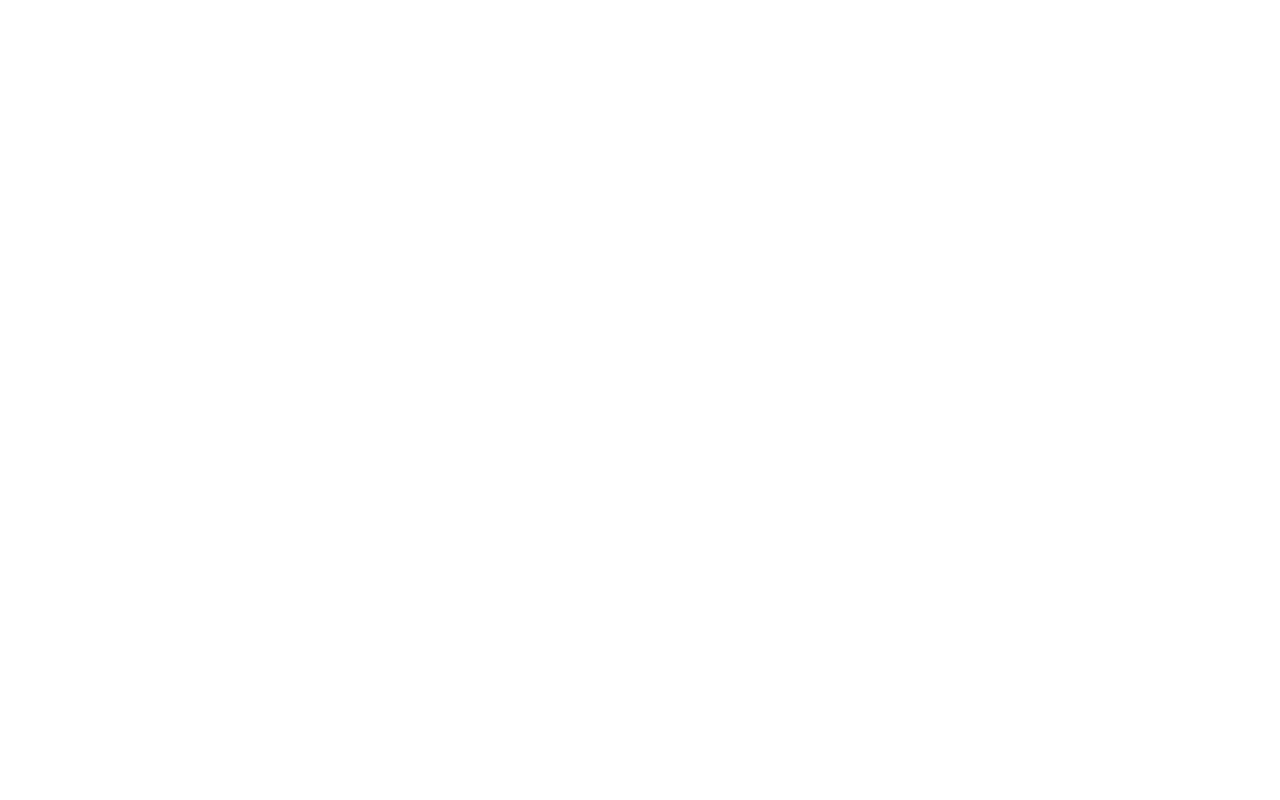
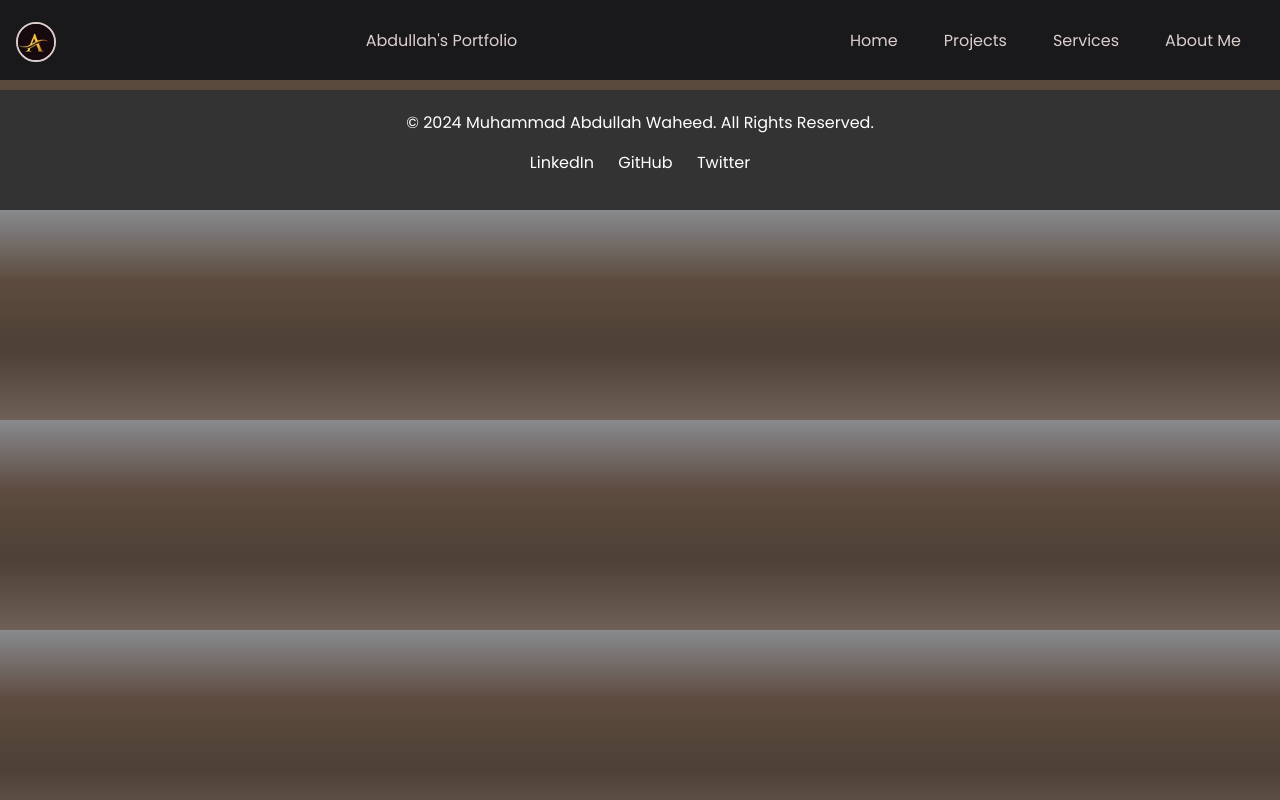
Before and after one commit to Muhammad-Abdullah-Waheed/portfolio-website, a plain HTML site: page services.html in a window 1280 px wide. Drawn offline with nearby package versions, Linux system fonts and the light colour scheme.

Commit message:
servises file's theme setting

```diff
--- /dev/null
+++ b/services-style.css
@@ -0,0 +1,177 @@
+:root {
+    --background-color: rgb(25, 25, 28);
+    --primary-color: rgb(221, 206, 206);
+    --secondary-color: rgb(81, 91, 92);
+    --navbar-height: 10vh;
+}
+
+*{
+    margin: 0;
+    padding: 0;
+    box-sizing: border-box;
+}
+
+body {
+    /* background-color: var(--background-color); */
+    background: linear-gradient(rgba(131, 134, 138, 0.966),#5d4b3f, #4d4035, #6e6056);
+    color: var(--primary-color);
+    font-family: "Poppins", sans-serif;
+}
+
+nav {
+    display: flex;
+    justify-content: space-between;
+    align-items: center;
+    height: var(--navbar-height);
+    padding: 1rem;
+    position: sticky;
+    top: 0;
+    margin-bottom: 10px;
+    background-color: var(--background-color);
+    z-index: 1000;
+}
+
+.hamburger {
+    display: none;
+    font-size: 32px;
+    cursor: pointer;
+    color: var(--primary-color);
+}
+
+.navbar-logo {
+    height: 40px;
+    width: 40px;
+    border-radius: 50%;
+    border: 2px solid var(--primary-color);
+    margin-top: 11px;
+    margin-left: 0px;
+    object-fit: cover;
+}
+
+nav ul {
+    display: flex;
+    justify-content: space-around;
+}
+
+nav ul li {
+    list-style: none;
+    margin: 8px;
+    padding: 8px 15px;
+    border-radius: 13px;
+    font-size: 1rem;
+}
+
+nav ul li a {
+    color: var(--primary-color);
+    text-decoration: none;
+}
+
+nav ul li a:hover {
+    color: black;
+    font-size: 1.01rem;
+}
+
+nav ul li:hover {
+    background-color: rgb(96, 143, 76);
+    color: #ffffff;
+}
+
+@media (max-width: 768px) {
+    .hamburger {
+        display:block;
+        /* width: 50px;
+        height: 50px; */
+        font-size: 35px;
+    }
+
+    .right {
+        display: none;
+        flex-direction: column;
+        width: 100%;
+        background-color: var(--secondary-color);
+        position: absolute;
+        top: var(--navbar-height);
+        left: 0;
+        z-index: 1000;
+        opacity: 0;
+        pointer-events: none;
+        transition: all 0.3s ease-in-out;
+    }
+
+    .right.show {
+        display: flex;
+        opacity: 1;
+        pointer-events: all;
+    }
+
+    nav ul {
+        flex-direction: column;
+        width: 100%;
+    }
+
+    nav ul li {
+        margin: 0;
+        padding: 15px;
+        text-align: center;
+    }
+}
+
+
+
+
+
+
+
+
+
+
+
+
+
+
+
+
+
+
+
+
+
+
+
+
+
+
+
+
+
+
+
+
+
+/* Footer Section */
+.footer {
+    background: #333;
+    color: white;
+    text-align: center;
+    padding: 20px 0;
+}
+
+.footer p {
+    margin: 0;
+}
+
+.footer .social-links {
+    list-style: none;
+    padding: 0;
+    margin: 15px 0;
+}
+
+.footer .social-links li {
+    display: inline;
+    margin: 0 10px;
+}
+
+.footer .social-links li a {
+    color: white;
+    text-decoration: none;
+}
--- a/services.html
+++ b/services.html
@@ -0,0 +1,73 @@
+<!DOCTYPE html>
+<html lang="en">
+
+<head>
+    <meta charset="UTF-8">
+    <meta name="viewport" content="width=device-width, initial-scale=1, maximum-scale=1">
+    <title>Abdullah's Portfolio</title>
+    <link rel="preconnect" href="https://fonts.googleapis.com">
+    <link rel="preconnect" href="https://fonts.gstatic.com" crossorigin>
+    <link
+        href="https://fonts.googleapis.com/css2?family=Poppins:ital,wght@0,100;0,200;0,300;0,400;0,500;0,600;0,700;0,800;0,900&display=swap"
+        rel="stylesheet">
+
+    <link rel="preconnect" href="https://fonts.googleapis.com">
+    <link rel="preconnect" href="https://fonts.gstatic.com" crossorigin>
+    <link href="https://fonts.googleapis.com/css2?family=Amiri:ital,wght@0,400;0,700;1,400;1,700&display=swap"
+        rel="stylesheet">
+
+    <link rel="stylesheet" href="style.css">
+</head>
+
+<body>
+    <nav>
+        <div class="hamburger" aria-label="Menu" onclick="toggleNav()">
+            &#9776;
+        </div>
+        <span class="left">
+            <img src="img_2.png" alt="Logo" class="navbar-logo">
+        </span>
+        <span class="left">
+            <p>Abdullah's Portfolio</p>
+        </span>
+        <div class="right" id="nav-items">
+            <ul>
+                <li><a href="index.html">Home</a></li>
+                <li><a href="projects.html">Projects</a></li>
+                <li><a href="#services">Services</a></li>
+                <li><a href="about.html">About Me</a></li>
+            </ul>
+        </div>
+    </nav>
+
+    <footer class="footer">
+        <p>&copy; 2024 Muhammad Abdullah Waheed. All Rights Reserved.</p>
+        <ul class="social-links">
+            <li><a href="https://www.linkedin.com/in/mabdullahwaheed/" target="_blank">LinkedIn</a></li>
+            <li><a href="https://github.com/yourusername" target="_blank">GitHub</a></li>
+            <li><a href="https://twitter.com/yourusername" target="_blank">Twitter</a></li>
+        </ul>
+    </footer>
+
+
+
+
+    <script src="https://unpkg.com/typed.js@2.1.0/dist/typed.umd.js"></script>
+    <script>
+        var typed = new Typed('#name', {
+            strings: ['Muhammad Abdullah Waheed, studying at ITU, pursuing a BS in Computer Science.'],
+            typeSpeed: 40,
+        });
+
+        let timeout;
+        function toggleNav() {
+            clearTimeout(timeout);
+            timeout = setTimeout(() => {
+                var navItems = document.getElementById('nav-items');
+                navItems.classList.toggle('show');
+            }, 300);
+        }
+    </script>
+</body>
+
+</html>
```
Also changed, not shown: about.html (+1 -1 lines), index.html (+1 -1 lines), projects.html (+1 -1 lines).
